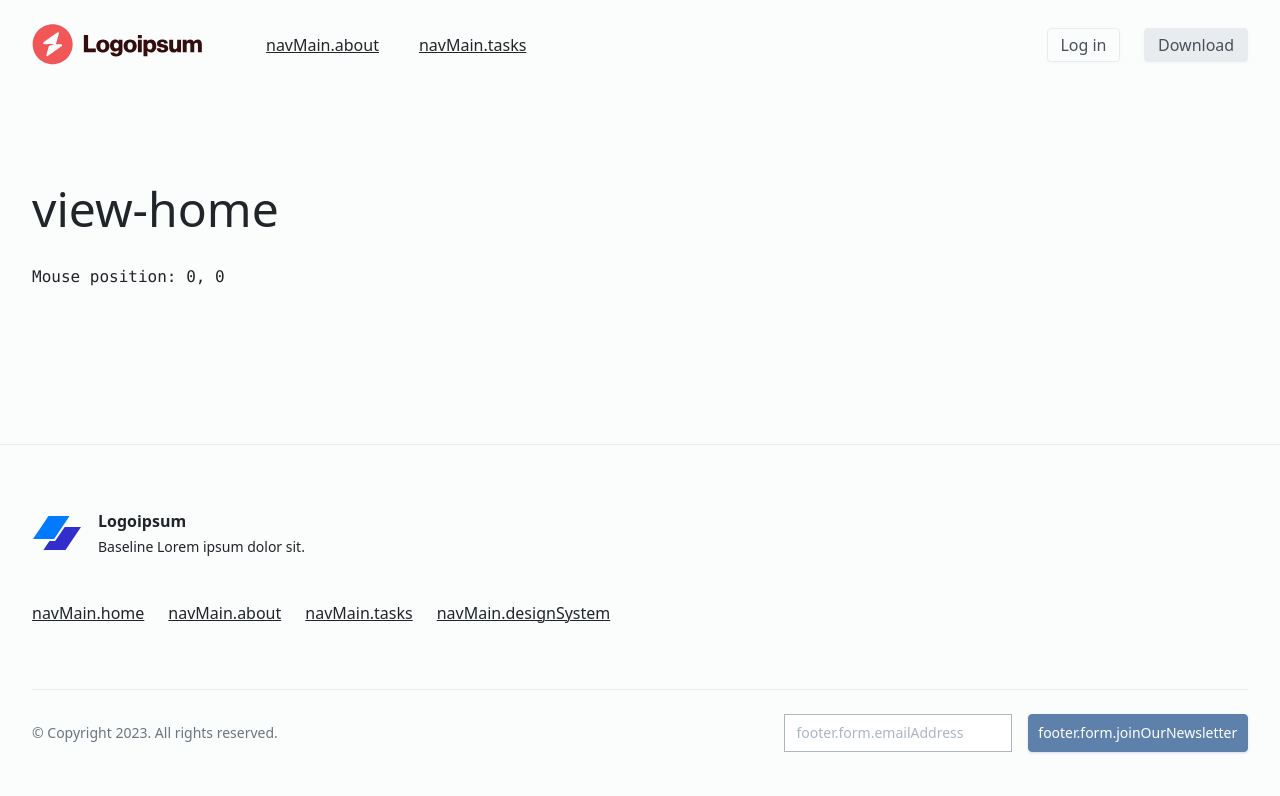
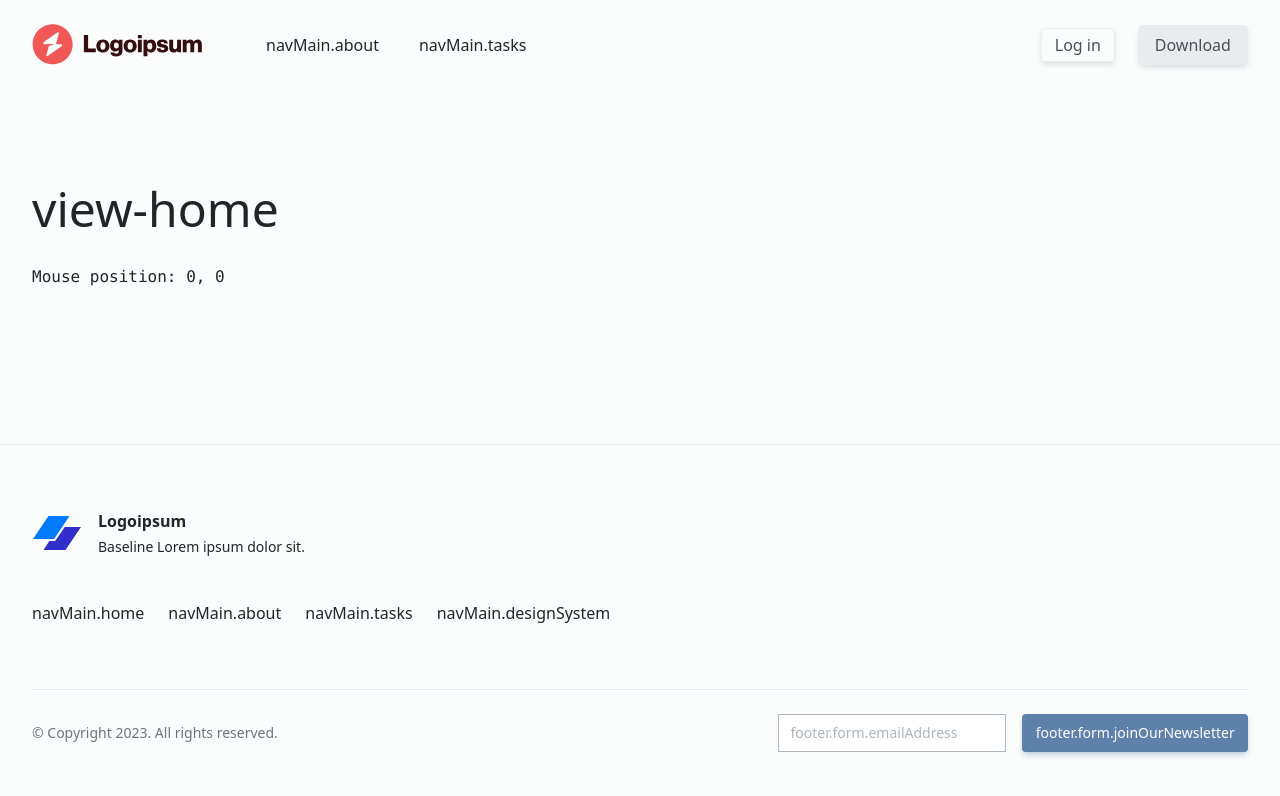
Before and after one commit to botmaster/vitejs-vite-starter, a Vue app: page / in a window 1280 px wide. Shown: the top 796 px of the page. Built offline with nearby package versions, Linux system fonts and the light colour scheme.

Commit message:
style: Update btn styles

```diff
--- a/src/assets/styles/base/_base.scss
+++ b/src/assets/styles/base/_base.scss
@@ -10,8 +10,8 @@ body {
 
 
 // Links
-a,
-button {
+a:not(.btn)
+button:not(.btn) {
     @apply text-[inherit] underline;
 
     text-decoration-color: theme("colors.current");
--- a/src/assets/styles/components/_btn.scss
+++ b/src/assets/styles/components/_btn.scss
@@ -9,9 +9,11 @@
   @apply relative overflow-hidden shrink-0 inline-flex gap-x-1.5 justify-center items-center
   px-[0.8em] py-[0.5em] rounded
   text-base text-current leading-none font-medium whitespace-nowrap no-underline
-  cursor-pointer  shadow
-  transition duration-200
-    border border-transparent;
+  cursor-pointer
+  border-4 border-transparent;
+
+  transition: all 0.2s ease;
+  will-change: transform;
 
   > svg {
     @apply w-[1.2em] h-[1.2em] -m-0.5 flex-none;
@@ -21,23 +23,23 @@
     @apply truncate;
   }
 
-  &:active {
-    @apply translate-y-0.5;
-  }
-
   /**
     * Modifiers
     */
 
   &, &--default {
-    @apply bg-gray-200 text-gray-700 border-gray-200 shadow-gray-200/20;
+    @apply bg-gray-200 text-gray-700 border-gray-200 outline-0 shadow-md shadow-gray-500/30;
 
     &:hover {
-      @apply bg-gray-200/50;
+      @apply bg-opacity-80 border-opacity-0 shadow-none;
     }
 
     &:focus-visible {
-      @apply bg-gray-200  outline-gray-200 outline outline-2  outline-offset-2;
+      @apply  ring-gray-200 ring-2 ring-offset-2 border-opacity-0 bg-opacity-80;
+    }
+
+    &:active {
+      @apply translate-y-0.5;
     }
 
     &.btn--outlined {
@@ -54,14 +56,14 @@
   }
 
   &--primary {
-    @apply bg-primary text-primary-content border-primary shadow-primary/20;
+    @apply bg-primary text-primary-content border-primary shadow-primary/30;
 
     &:hover {
-      @apply bg-primary/70;
+      //@apply bg-primary border-primary;
     }
 
     &:focus-visible {
-      @apply bg-primary/70 outline-primary;
+      @apply ring-primary;
     }
 
     &.btn--outlined {
@@ -78,14 +80,14 @@
   }
 
   &--secondary {
-    @apply bg-secondary text-secondary-content border-secondary shadow-secondary/20;
+    @apply bg-secondary text-secondary-content border-secondary shadow-secondary/30;
 
     &:hover {
-      @apply bg-secondary/70;
+      //@apply bg-secondary/70;
     }
 
     &:focus-visible {
-      @apply bg-secondary/70 outline-secondary;
+      @apply ring-secondary;
     }
 
     &.btn--outlined {
@@ -102,14 +104,14 @@
   }
 
   &--accent {
-    @apply bg-accent text-accent-content border-accent shadow-accent/20;
+    @apply bg-accent text-accent-content border-accent shadow-accent/30;
 
     &:hover {
-      @apply bg-accent/70;
+      //@apply bg-accent/70;
     }
 
     &:focus-visible {
-      @apply bg-accent/70 outline-accent;
+      @apply ring-accent;
     }
 
     &.btn--outlined {
@@ -129,11 +131,11 @@
     @apply bg-neutral text-neutral-content border-neutral shadow-neutral/20;
 
     &:hover {
-      @apply bg-neutral/70 text-neutral-content;
+      //@apply bg-neutral/70 text-neutral-content;
     }
 
     &:focus-visible {
-      @apply bg-neutral/70 outline-neutral;
+      @apply ring-neutral;
     }
 
     &.btn--outlined {
@@ -157,7 +159,7 @@
     }
 
     &:focus-visible {
-      @apply bg-gray-500/20 border-gray-500/20 outline-gray-500/20;
+      @apply ring-gray-500;
     }
 
     &.btn--outlined {
@@ -173,7 +175,7 @@
     }
 
     &:focus-visible {
-      @apply bg-transparent border-transparent text-primary outline-primary;
+      @apply ring-primary;
     }
 
     &.btn--outlined {
```
